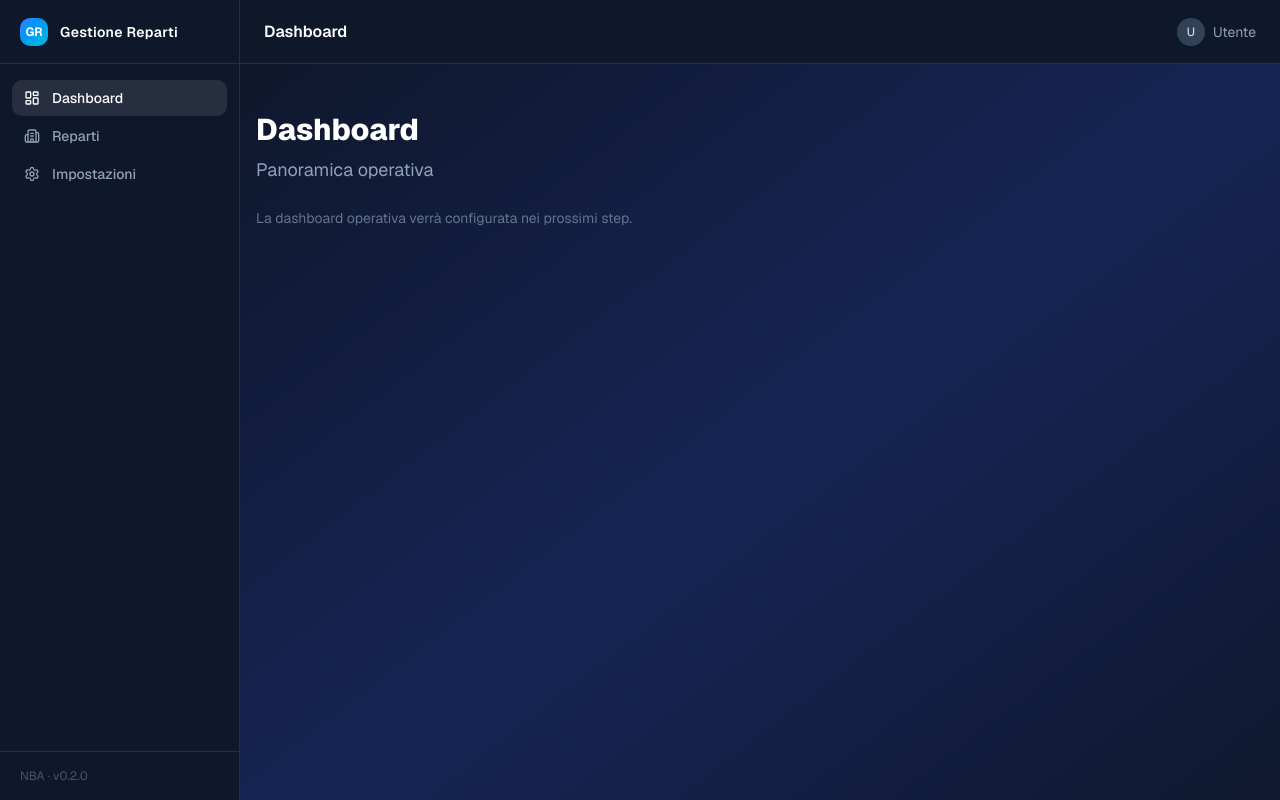
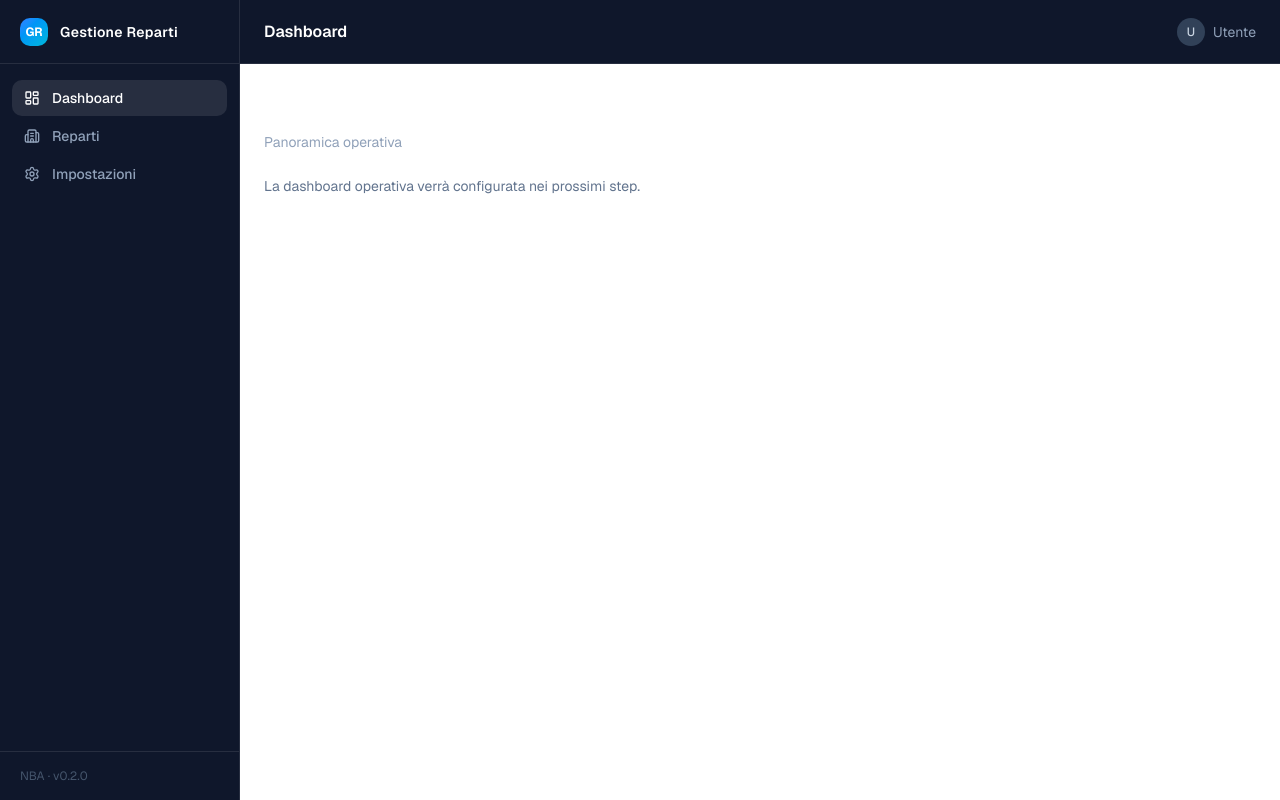
Before and after one commit to DjWise005/gestione-reparti-nba, a Next.js app: page /dashboard in a window 1280 px wide. Built offline with nearby package versions, Linux system fonts and the light colour scheme.

Commit message:
refactor: use PageContainer in dashboard page
Co-Authored-By: Claude Sonnet 4.6 <noreply@anthropic.com>

```diff
--- a/src/app/(app)/dashboard/page.tsx
+++ b/src/app/(app)/dashboard/page.tsx
@@ -1,13 +1,15 @@
+import { PageContainer, PageHeader } from "@/components/shared/PageContainer";
+
 export default function DashboardPage() {
   return (
-    <div className="min-h-screen bg-gradient-to-br from-slate-900 via-blue-950 to-slate-900 px-4 py-12">
-      <div className="max-w-6xl mx-auto">
-        <h1 className="text-3xl font-extrabold text-white mb-2">Dashboard</h1>
-        <p className="text-slate-400 text-lg mb-6">Panoramica operativa</p>
-        <p className="text-slate-500 text-sm">
-          La dashboard operativa verrà configurata nei prossimi step.
-        </p>
-      </div>
-    </div>
+    <PageContainer>
+      <PageHeader
+        title="Dashboard"
+        description="Panoramica operativa"
+      />
+      <p className="text-slate-500 text-sm">
+        La dashboard operativa verrà configurata nei prossimi step.
+      </p>
+    </PageContainer>
   );
 }
```
